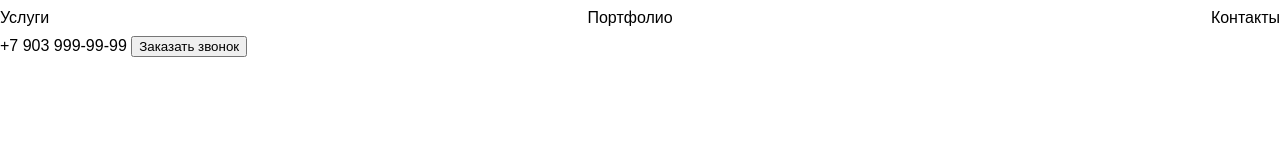
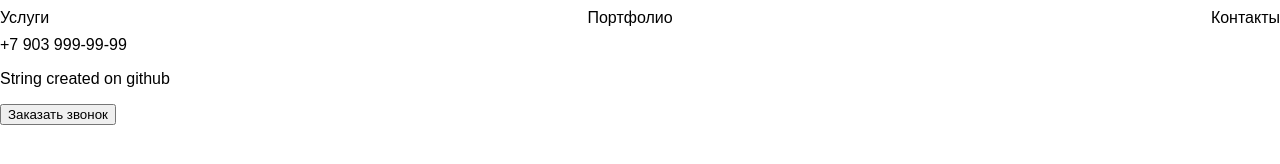
Before and after one commit to Tabby8462/skillbox, a plain HTML site: page index.html in a window 1280 px wide. Drawn offline with Linux system fonts and the light colour scheme.

Commit message:
Update index.html

```diff
--- a/index.html
+++ b/index.html
@@ -18,6 +18,7 @@
         </nav>
         <div>
             <a href="tel:+79039999999">+7 903 999-99-99</a>
+            <p>String created on github</p>
             <button>Заказать звонок</button>
         </div>
     </header>
```
